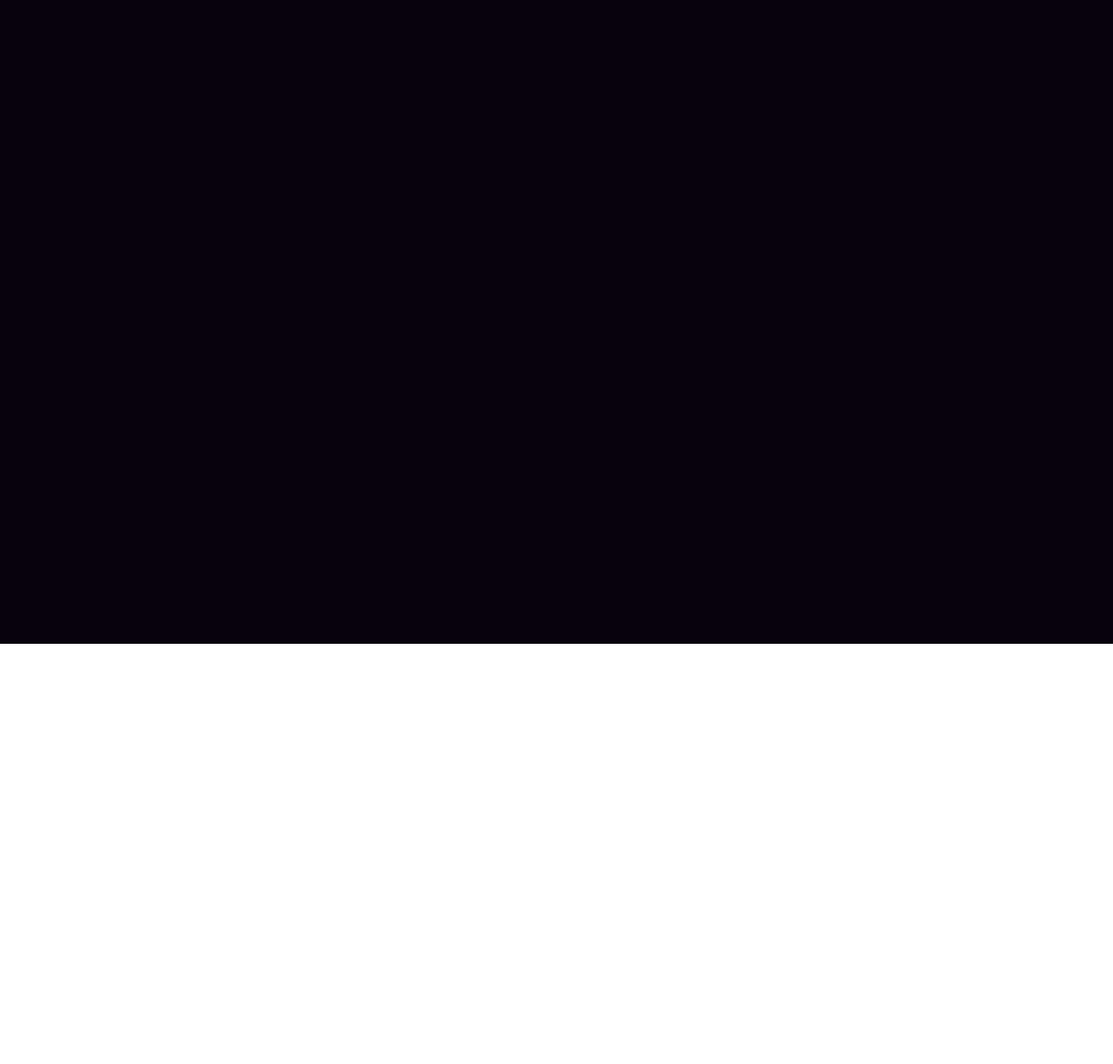
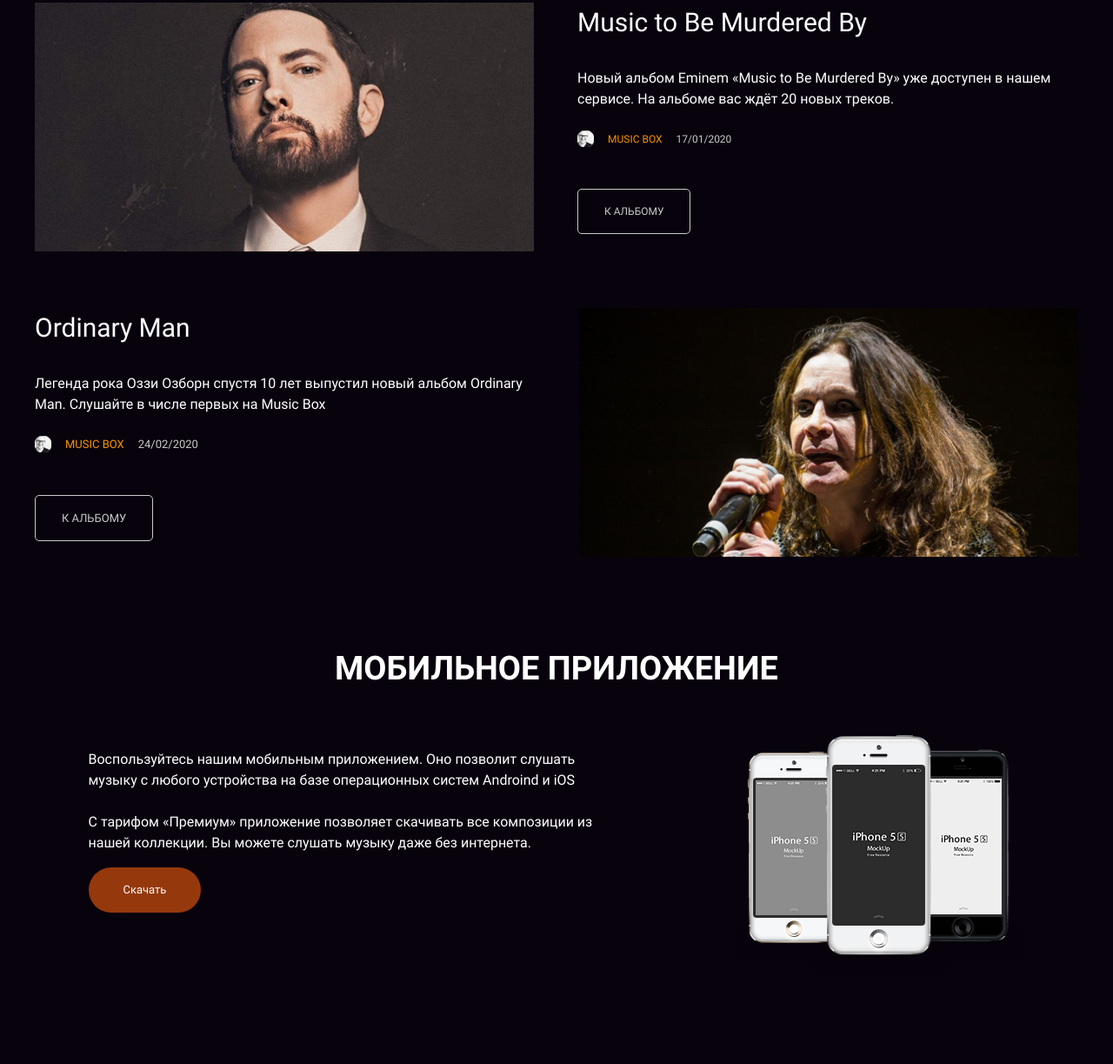
Before and after one commit to botirk/layout-designer-project-lvl2, a website: page src/index.html in a window 1280 px wide. Shown: the part 1860-3083 px from the top of the page at 87% size. Before the commit the page ends 2600 px from the top, so only its background shows below. Drawn offline with Linux system fonts and the light colour scheme.

Commit message:
page-app added

```diff
--- a/src/index.html
+++ b/src/index.html
@@ -85,6 +85,53 @@
     <section id="page-news" class="bg-black color-white">
       <div class="container">
         <h2>ПОСЛЕДНИЕ НОВОСТИ</h2>
+
+        <div class="news-container">
+          <div class="news-item">
+            <img src="./images/Music to Be Murdered By.png" alt="Эминем с микрофоном">
+            <div class="news-body">
+              <p class="news-header fs-30 fsm-16">Music to Be Murdered By</p>
+              <p class="news-content fs-16">Новый альбом Eminem «Music to Be Murdered By» уже доступен в нашем сервисе. На альбоме вас ждёт 20 новых треков.</p>
+              <div class="news-info">
+                <img src="./images/avatar.png" alt="иконка">
+                <p class="color-orange fs-12">MUSIC BOX</p>
+                <p class="color-dark-gray fs-12">17/01/2020</p>
+              </div>
+              <button class="fs-12 bg-transparent color-dark-gray">К АЛЬБОМУ</button>
+            </div>
+          </div>
+
+          <div class="news-item">
+            <img src="./images/Ordinary Man.png" alt="Оззи Осборн">
+            <div class="news-body">
+              <p class="news-header fs-30">Ordinary Man</p>
+              <p class="news-content fs-16">Легенда рока Оззи Озборн спустя 10 лет выпустил новый альбом Ordinary Man. Слушайте в числе первых на Music Box</p>
+              <div class="news-info">
+                <img src="./images/avatar.png" alt="иконка">
+                <p class="color-orange fs-13">MUSIC BOX</p>
+                <p class="color-dark-gray fs-13">24/02/2020</p>
+              </div>
+              <button class="fs-13 bg-transparent color-dark-gray">К АЛЬБОМУ</button>
+            </div>
+          </div>
+        </div>
+      </div>
+    </section>
+
+    <section id="page-app" class="bg-black color-white">
+      <div class="container">
+        <h2>МОБИЛЬНОЕ ПРИЛОЖЕНИЕ</h2>
+        <div class="content-container">
+          <div class="text">
+            <p class="fs-16">
+              Воспользуйтесь нашим мобильным приложением. Оно позволит слушать музыку с любого устройства на базе операционных систем Androind и iOS
+              <br><br>
+              С тарифом «Премиум» приложение позволяет скачивать все композиции из нашей коллекции. Вы можете слушать музыку даже без интернета.
+            </p>
+            <button class="button bg-red fs-13">Скачать</button>
+          </div>
+          <img src="images/iphone.png" />
+        </div>
       </div>
     </section>
   </body>
--- a/src/scss/atomic.scss
+++ b/src/scss/atomic.scss
@@ -1,16 +1,13 @@
-$margins: 24;
+@use 'media.scss' as media;
 
-@each $margin in $margins {
-  .mt-#{$margin} { margin-top: #{$margin}px; }
-  .mb-#{$margin} { margin-bottom: #{$margin}px; }
-  .ms-#{$margin} { margin-inline-start: #{$margin}px; }
-  .me-#{$margin} { margin-inline-end: #{$margin}px; }
-}
-
-$font-sizes: 10, 16, 14, 13, 24, 32, 64;
+$font-sizes: 10, 16, 14, 13, 24, 32, 64, 30, 12;
 
 @each $fs in $font-sizes {
   .fs-#{$fs} { font-size: #{$fs}px; }
+}
+
+@each $fs in $font-sizes {
+  @include media.mobile { .fsm-#{$fs} { font-size: #{$fs}px; } }
 }
 
 .text-center { text-align: center; }
--- a/src/scss/defaults.scss
+++ b/src/scss/defaults.scss
@@ -64,9 +64,10 @@ input, button {
   flex-direction: column;
   align-items: center;
 
+  max-width: 1200px;
   width: 100%;
-  max-width: 1200px;
   @include media.mobile {
+    width: calc(100% - 40px);
     margin-right: 20px;
     margin-left: 20px;
   }
--- a/src/scss/index.scss
+++ b/src/scss/index.scss
@@ -4,3 +4,4 @@
 @use 'page-description.scss';
 @use 'page-pricing.scss';
 @use 'page-news.scss';
+@use 'page-app.scss';
--- /dev/null
+++ b/src/scss/page-app.scss
@@ -0,0 +1,35 @@
+@use 'media.scss' as media;
+
+#page-app {
+  .container {
+    margin-top: 100px;
+    margin-bottom: 100px;
+  }
+
+  .content-container {
+    display: flex;
+    gap: 144px;
+    @include media.mobile {
+      gap: 16px;
+      flex-direction: column-reverse;
+      flex-wrap: wrap;
+    }
+
+    margin-top: 48px;
+  }
+
+  p {
+    max-width: 600px;
+    margin-top: 16px;
+  }
+
+  .button {
+    border-width: 0;
+    border-radius: 32px;
+    padding-top: 16px;
+    padding-bottom: 16px;
+    padding-right: 40px;
+    padding-left: 40px;
+    margin-top: 16px;
+  }
+}
--- a/src/scss/page-news.scss
+++ b/src/scss/page-news.scss
@@ -3,6 +3,64 @@
 #page-news {
   .container {
     margin-top: 100px;
-    height: 842px;
+  }
+
+  .news-container {
+    width: 100%;
+    margin-top: 48px;
+
+    display: flex;
+    flex-direction: column;
+    gap: 65px;
+  }
+
+  .news-item {
+    display: flex;
+    @include media.mobile { flex-wrap: wrap; }
+    justify-content: space-between;
+    gap: 50px;
+
+    img {
+      width: 575px;
+      height: 286px;
+
+      @include media.mobile {
+        width: 100%;
+        height: 186px;
+      }
+    }
+
+    &:nth-child(2) {
+      flex-direction: row-reverse;
+    }
+  }
+
+  .news-content {
+    margin-top: 30px;
+  }
+
+  .news-info {
+    display: flex;
+    align-items: center;
+    gap: 16px;
+
+    margin-top: 24px;
+    //margin-bottom: 48px;
+
+    img {
+      width: 19px;
+      height: 19px;
+    }
+  }
+
+  button {
+    border: 1px solid #CACACA;
+    border-radius: 5px;
+
+    padding-left: 30px;
+    padding-right: 30px;
+    padding-top: 16px;
+    padding-bottom: 16px;
+    margin-top: 48px;
   }
 }
```
Also changed, not shown: src/css/index.css.
